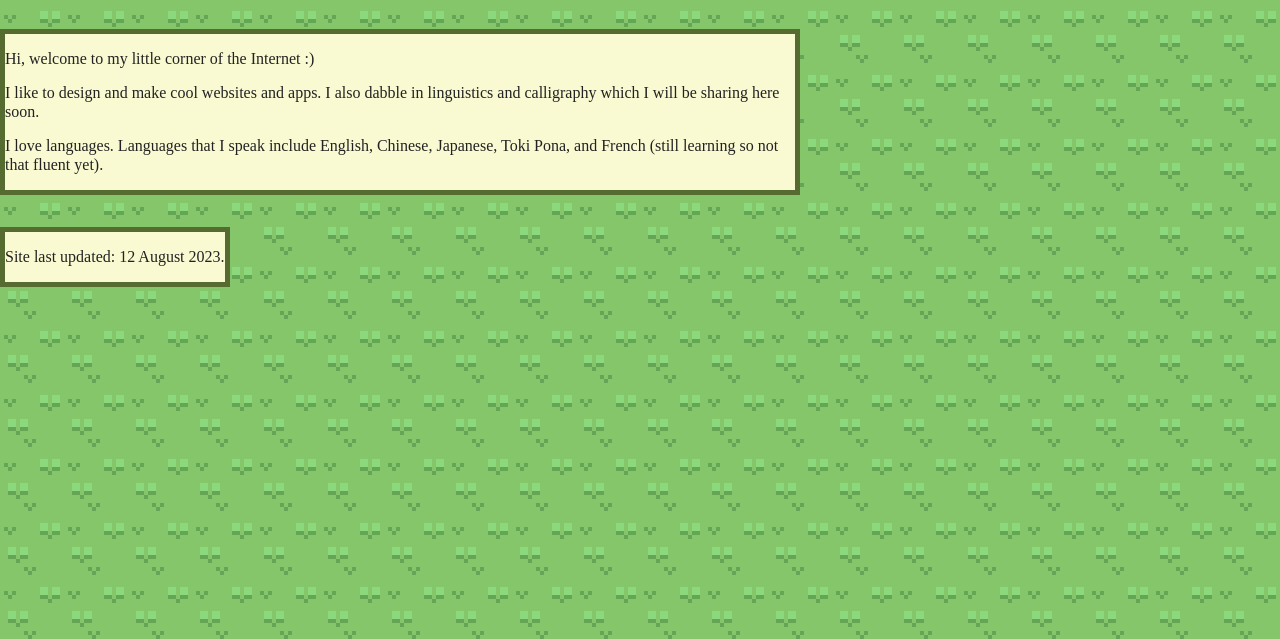
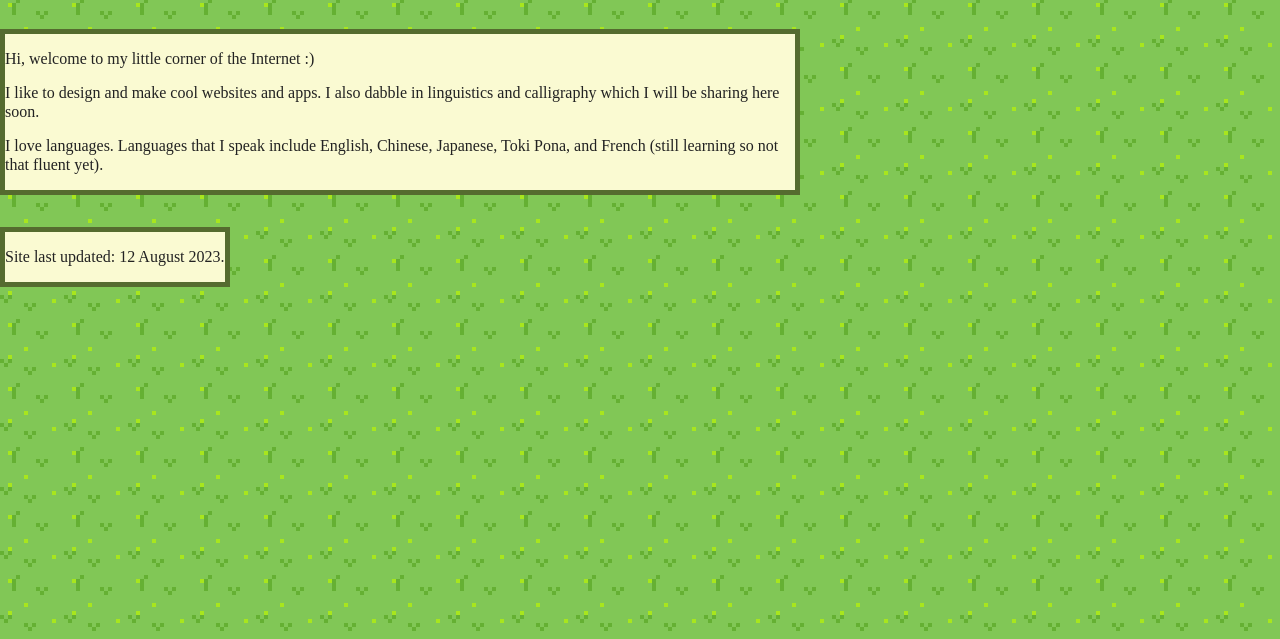
Before and after one commit to cervonwong/frontyard, a website built with Parcel: page index.html in a window 1280 px wide. Shown: the part 161-800 px from the top of the page. Built offline with nearby package versions, Linux system fonts and the light colour scheme; some packages are replaced by stand-ins of ours.

Commit message:
Design new grass background and bee cursor

```diff
--- a/index.html
+++ b/index.html
@@ -22,8 +22,12 @@
   <meta name="theme-color" content="#fafafa">
 
   <style>
+    html {
+      cursor: url('img/cursor-bee.png'), auto;
+    }
+
     body {
-      background-image: url('img/tile_0001.png');
+      background-image: url('img/tile-grass.png');
       background-size: 4rem 4rem;
       image-rendering: pixelated;
       font-family: "Times New Roman", Times, serif;
```
Also changed, not shown: img/cursor-bee.png (added), img/tile-grass.png (added), img/tile_0001.png (deleted).
